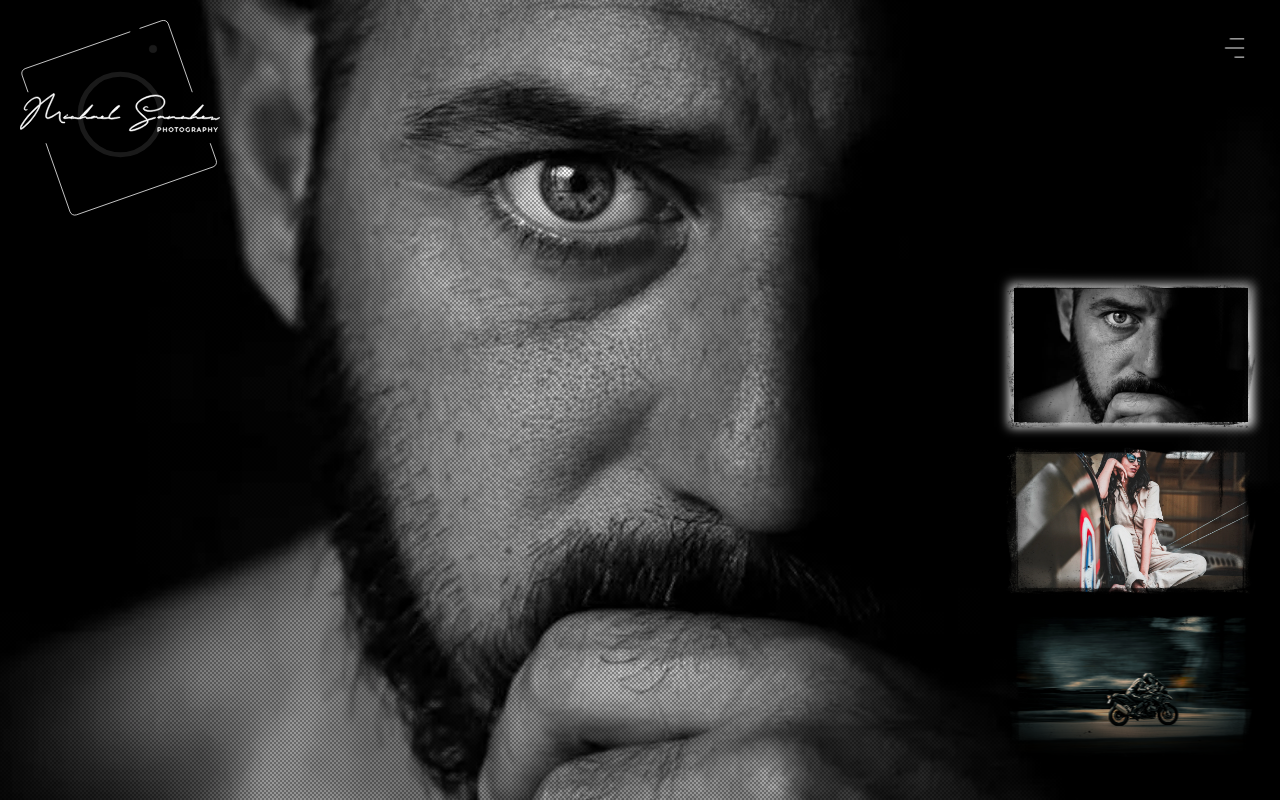
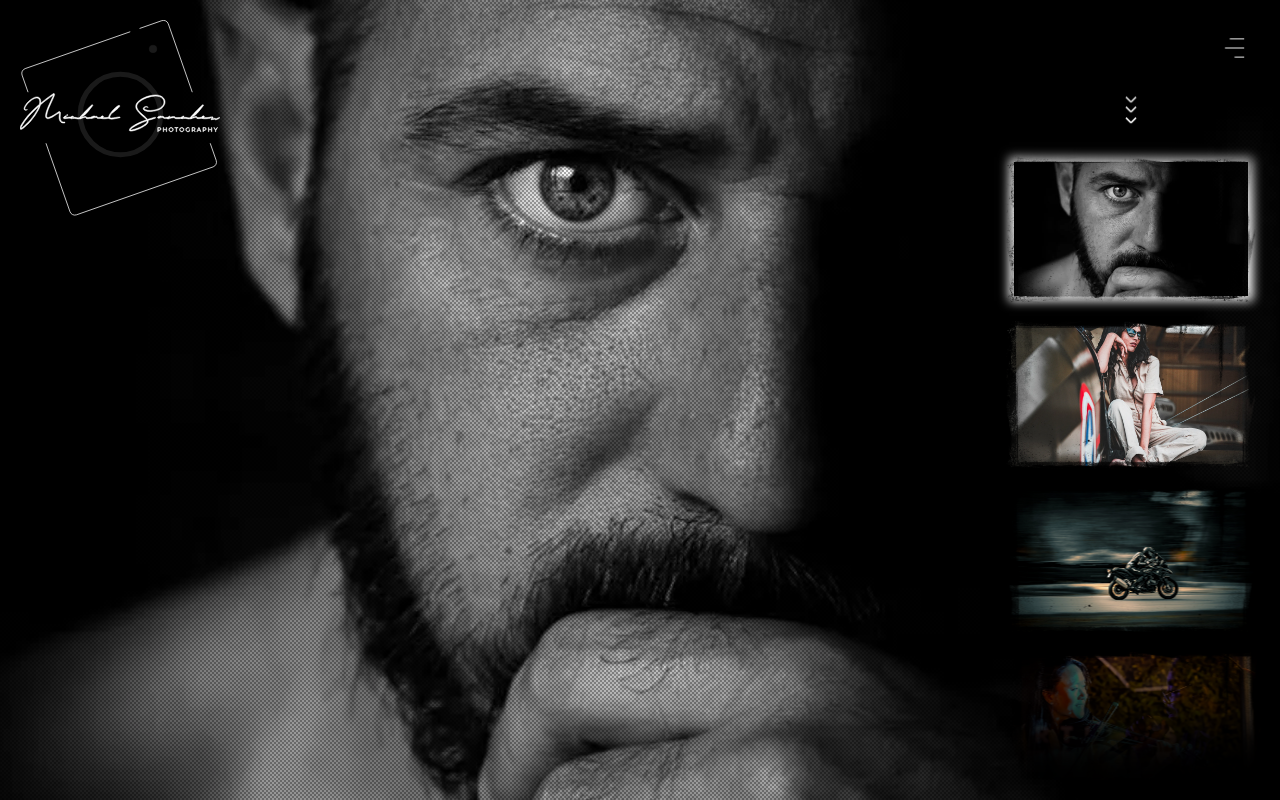
Before and after one commit to MickaelAustoni/ms-photographer, a Next.js app: page / in a window 1280 px wide. Built offline with nearby package versions, Linux system fonts and the light colour scheme.

Commit message:
feat: add scroll indicator

```diff
--- a/src/components/DataDisplay/FullScreenGallery.tsx
+++ b/src/components/DataDisplay/FullScreenGallery.tsx
@@ -4,11 +4,14 @@ import Image from "next/image";
 import { Context, createContext, useContext, useState } from "react";
 import { motion, useMotionValue, useSpring, useTransform } from "framer-motion";
 import { PointerEvent } from "react";
+import ScrollIndicator from "@/components/Indicator/ScrollIndicator";
 
-const ContextFallback = createContext({
+const ContextFallback = createContext<{
+  intro: boolean;
+  setIntro: (bool: boolean) => void;
+}>({
   intro: true,
-  setIntro: (bool: boolean) => {
-  }
+  setIntro: () => {}
 });
 
 interface FullScreenGalleryProps {
@@ -98,7 +101,8 @@ export default function FullScreenGallery({images, Context = ContextFallback}: F
         key={selectedImageIndex}
         className={"absolute pointer-events-none inset-0 z-20"}
         initial={{
-          opacity: 1}}
+          opacity: 1
+        }}
         animate={{
           opacity: 0
         }}
@@ -120,11 +124,16 @@ export default function FullScreenGallery({images, Context = ContextFallback}: F
         {maskSrc && <ImageBackground src={maskSrc}/>}
       </motion.div>
 
+
       {/* Thumbnails */}
+      <div className={"items-center absolute bottom-0 right-0 flex flex-col z-40 before:z-50 before:pointer-events-none before:bottom-0 before:right-0 before:fixed before:w-64 before:bg-gradient-to-b before:from-transparent before:to-black"}>
+        <ScrollIndicator style={{marginTop: "15%"}}/>
         <div
-        className={"h-4/5 items-center overflow-auto absolute bottom-0 pt-20 pb-10 right-0 px-6 flex flex-col z-40 before:z-50 before:pointer-events-none before:bottom-0 before:right-0 before:fixed before:w-64 before:bg-gradient-to-b before:from-transparent before:to-black"}
+          className={"overflow-auto px-6"}
           style={{
-          height: THUMB_HEIGHT * 4,
+            paddingTop: "35%",
+            paddingBottom: "35%",
+            height: THUMB_HEIGHT * 5,
             maskImage: THUMB_OVERFLOW_MASK_URL,
             scrollSnapType: "y mandatory",
             WebkitMaskImage: THUMB_OVERFLOW_MASK_URL,
@@ -223,6 +232,7 @@ export default function FullScreenGallery({images, Context = ContextFallback}: F
             </motion.div>
           })}
         </div>
+      </div>
     </motion.div>
   );
 }
--- /dev/null
+++ b/src/components/Indicator/ScrollIndicator.tsx
@@ -0,0 +1,78 @@
+import React, { CSSProperties } from 'react';
+import { motion } from 'framer-motion';
+
+const ANIMATION_DURATION = 1.3;
+
+interface ArrowProps {
+  size?: number;
+  style?: CSSProperties;
+  className?: string;
+}
+
+const Arrow = ({  size = 20 }: ArrowProps) => {
+  const strokeWidth = size * 0.1;
+
+  return (
+    <motion.div
+      className={"-mt-2"}
+      variants={{
+        initial: { y: 0, opacity: 0 },
+        animate: {
+          y: [0, 10, 0],
+          opacity: [1, 0.6, 1],
+          transition: {
+            y: {
+              repeat: Infinity,
+              duration: ANIMATION_DURATION,
+              ease: "easeInOut"
+            },
+            opacity: {
+              repeat: Infinity,
+              duration: ANIMATION_DURATION,
+              ease: "linear"
+            }
+          },
+        },
+      }}
+    >
+      <motion.svg
+        width={size}
+        height={size}
+        viewBox="0 0 24 24"
+        fill="none"
+        xmlns="http://www.w3.org/2000/svg"
+        initial={{ opacity: 0 }}
+        animate={{ opacity: 1 }}
+        transition={{ duration: 1, ease: 'easeInOut' }}
+      >
+        <line x1="6" y1="8" x2="12" y2="14" stroke="#FFF" strokeWidth={strokeWidth} />
+        <line x1="18" y1="8" x2="12" y2="14" stroke="#FFF" strokeWidth={strokeWidth} />
+      </motion.svg>
+    </motion.div>
+  );
+};
+
+const ScrollIndicator = ({ className, style, size = 20 }: ArrowProps) => {
+  return (
+    <motion.div
+      style={style}
+      className={`absolute z-50 flex flex-col items-center w-10 ${className}`}
+      initial="initial"
+      animate="animate"
+      variants={{
+        animate: {
+          transition: {
+            staggerChildren: 0.1,
+            ease: 'easeInOut',
+          },
+        },
+      }}
+    >
+      <Arrow size={size} />
+      <Arrow size={size} />
+      <Arrow size={size} />
+    </motion.div>
+  );
+};
+
+export default ScrollIndicator;
```
Lines whose indentation alone changed are shown as unchanged.
